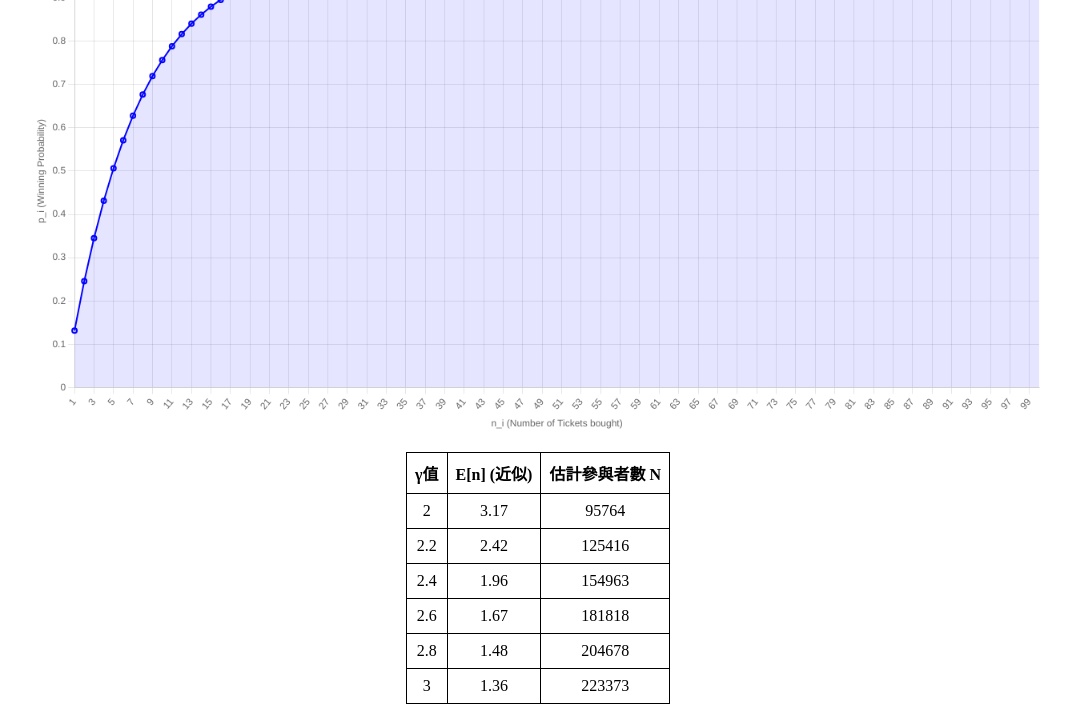
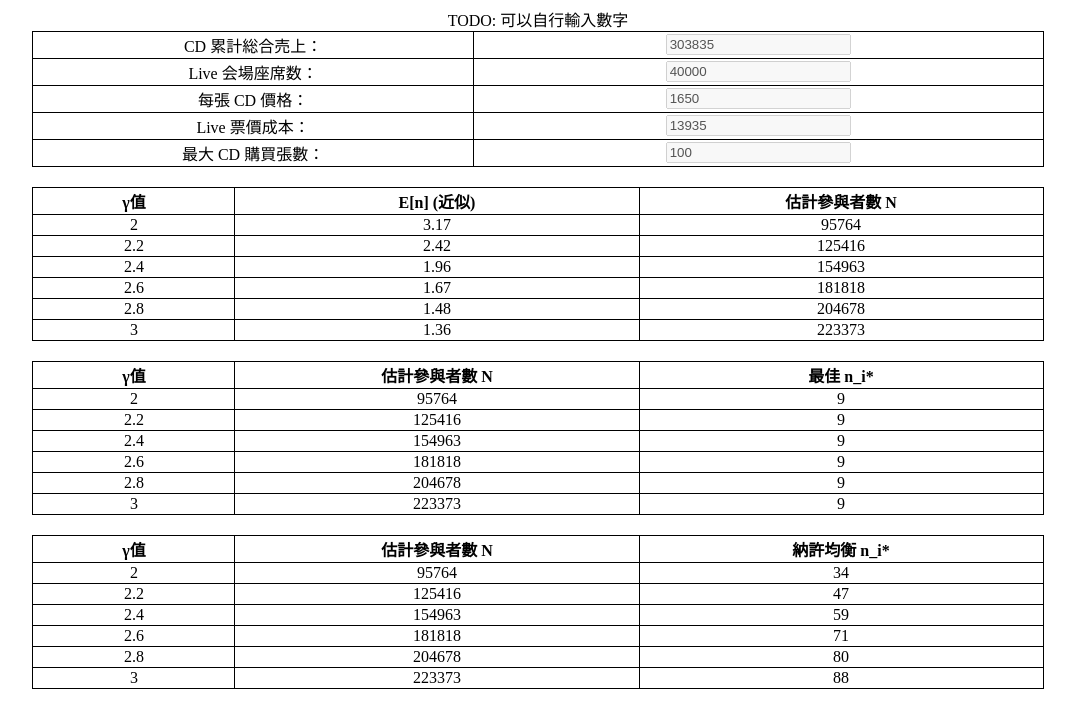
Before and after one commit to canaria3406/Ticket_Decision_Analysis, a plain HTML site: page index.html in a window 1280 px wide. Shown: the part 81-800 px from the top of the page, without its empty margins (102-1177 px from the left). Drawn offline with nearby package versions, Linux system fonts and the light colour scheme.

Commit message:
first build

```diff
--- a/index.html
+++ b/index.html
@@ -4,14 +4,52 @@
     <meta charset="UTF-8">
     <meta name="viewport" content="width=device-width, initial-scale=1.0">
     <link rel="stylesheet" href="src/main.css">
-    <script src="https://cdn.jsdelivr.net/npm/chart.js"></script>
+    <script src="https://cdnjs.cloudflare.com/ajax/libs/Chart.js/4.4.1/chart.umd.js"></script>
+    <title>Ticket Decision Analysis</title>
   </head>
   <body>
-    <canvas id="probabilityChart"></canvas>
-    <div id="tableContainer1"></div><br>
-    <canvas id="utilityChart"></canvas>
-    <div id="tableContainer2"></div><br>
-    <div id="tableContainer3"></div><br>
+
+    <h1>Ticket Decision Analysis</h1>
+
+    TODO: 可以自行輸入數字
+
+    <div>
+    <table>
+      <tbody>
+        <tr>
+          <td>CD 累計総合売上：</td>
+          <td><input type="number" id="M" value="303835" disabled></td>
+        </tr>
+        <tr>
+          <td>Live 会場座席数：</td>
+          <td><input type="number" id="K" value="40000" disabled></td>
+        </tr>
+        <tr>
+          <td>每張 CD 價格：</td>
+          <td><input type="number" id="c" value="1650" disabled></td>
+        </tr>
+        <tr>
+          <td>Live 票價成本：</td>
+          <td><input type="number" id="d" value="13935" disabled></td>
+        </tr>
+        <tr>
+          <td>最大 CD 購買張數：</td>
+          <td><input type="number" id="cd_max" value="100" disabled></td>
+        </tr>
+      </tbody>
+    </table>
+    </div>
+
+    <div id="tableContainer1"></div>
+    <div id="tableContainer2"></div>
+    <div id="tableContainer3"></div>
+
+    <div><canvas id="probabilityChart"></canvas></div>
+    <div><canvas id="utilityChart"></canvas></div>
+
   </body>
+  <footer>
+    Credits: <a href="https://github.com/BennyNTHU/Ticket">https://github.com/BennyNTHU/Ticket</a><br>
+  </footer>
   <script src="src/main.js"></script>
 </html>
--- a/src/main.css
+++ b/src/main.css
@@ -4,18 +4,25 @@ body {
   align-items: center; /* 讓 Canvas 置中 */
 }
 canvas {
-  width: 80% !important;
+  width: 100% !important;
   height: auto !important;
   margin-bottom: 20px; /* 增加間距 */
 }
+div {
+  width: 80% !important;
+  height: auto !important;
+  display: flex;
+  flex-direction: column;
+  align-items: center;
+}
 table {
-  width: 100%;
+  width: 100% !important;
   border-collapse: collapse;
+  margin-bottom: 20px;
 }
 table, th, td {
   border: 1px solid black;
 }
 th, td {
-  padding: 8px;
   text-align: center;
 }
--- a/src/main.js
+++ b/src/main.js
@@ -75,7 +75,7 @@ gamma_list.forEach(gamma => {
 });
 
 // 表格結構生成
-let tableHTML1 = "<table><thead><tr><th>γ值</th><th>E[n] (近似)</th><th>估計參與者數 N</th></tr></thead><tbody>";
+let tableHTML1 = "<table><thead><tr><th style='width: 20%;'>γ值</th><th style='width: 40%;'>E[n] (近似)</th><th style='width: 40%;'>估計參與者數 N</th></tr></thead><tbody>";
 array_gamma1.forEach(row => {
   tableHTML1 += `<tr><td>${row[0]}</td><td>${row[1]}</td><td>${row[2]}</td></tr>`;
 });
@@ -83,6 +83,65 @@ tableHTML1 += "</tbody></table>";
 
 // 顯示表格
 document.getElementById("tableContainer1").innerHTML = tableHTML1;
+
+// 估計參與者數與最佳投資決策
+const array_gamma2 = [];
+gamma_list.forEach(gamma => {
+  const weights = cd_range.map(n => Math.pow(n, -gamma));
+  const E_n = cd_range.reduce((sum, n, i) => sum + n * weights[i], 0) / weights.reduce((sum, w) => sum + w, 0);
+  const N_est = M / E_n;
+  array_gamma2.push([gamma.toString(), Math.round(N_est).toString(), n_opt.toString()]);
+});
+
+// 表格結構生成
+let tableHTML2 = "<table><thead><tr><th style='width: 20%;'>γ值</th><th style='width: 40%;'>估計參與者數 N</th><th style='width: 40%;'>最佳 n_i*</th></tr></thead><tbody>";
+array_gamma2.forEach(row => {
+  tableHTML2 += `<tr><td>${row[0]}</td><td>${row[1]}</td><td>${row[2]}</td></tr>`;
+});
+tableHTML2 += "</tbody></table>";
+
+// 顯示表格
+document.getElementById("tableContainer2").innerHTML = tableHTML2;
+
+
+
+// 計算納許均衡下的最佳投資決策
+const nash_results = [];
+gamma_list.forEach(gamma => {
+  // 估計參與者數 N
+  const weights = cd_range.map(n => Math.pow(n, -gamma));
+  const sumWeightedN = cd_range.reduce((sum, n, i) => sum + n * weights[i], 0);
+  const sumWeights = weights.reduce((sum, w) => sum + w, 0);
+  const E_n = sumWeightedN / sumWeights;
+  const N_est = M / E_n;
+
+  // 初始猜測採用前面效用最大時的 n_opt
+  let n_sym = best_response(cd_range[0], N_est, K);
+  for (let i = 0; i < 100; i++) {
+    const new_n = best_response(n_sym, N_est, K);
+    if (new_n === n_sym) {
+        break;
+    }
+    n_sym = new_n;
+  }
+  nash_results.push({ gamma, N_est, n_sym });
+});
+
+// 納許均衡下的最佳投資決策
+const array_nash = [];
+nash_results.forEach(({ gamma, N_est, n_sym }) => {
+  array_nash.push([gamma.toString(), Math.round(N_est).toString(), n_sym.toString()]);
+});
+
+// 表格結構生成
+let tableHTML3 = "<table><thead><tr><th style='width: 20%;'>γ值</th><th style='width: 40%;'>估計參與者數 N</th><th style='width: 40%;'>納許均衡 n_i*</th></tr></thead><tbody>";
+array_nash.forEach(row => {
+  tableHTML3 += `<tr><td>${row[0]}</td><td>${row[1]}</td><td>${row[2]}</td></tr>`;
+});
+tableHTML3 += "</tbody></table>";
+
+// 顯示表格
+document.getElementById("tableContainer3").innerHTML = tableHTML3;
 
 // 繪製 Winning Probability vs Number of Tickets bought 圖表
 const probabilityChart = document.getElementById("probabilityChart").getContext("2d");
@@ -112,25 +171,6 @@ new Chart(probabilityChart, {
     }
   }
 });
-
-// 估計參與者數與最佳投資決策
-const array_gamma2 = [];
-gamma_list.forEach(gamma => {
-  const weights = cd_range.map(n => Math.pow(n, -gamma));
-  const E_n = cd_range.reduce((sum, n, i) => sum + n * weights[i], 0) / weights.reduce((sum, w) => sum + w, 0);
-  const N_est = M / E_n;
-  array_gamma2.push([gamma.toString(), Math.round(N_est).toString(), n_opt.toString()]);
-});
-
-// 表格結構生成
-let tableHTML2 = "<table><thead><tr><th>γ值</th><th>估計參與者數 N</th><th>最佳 n_i*</th></tr></thead><tbody>";
-array_gamma2.forEach(row => {
-  tableHTML2 += `<tr><td>${row[0]}</td><td>${row[1]}</td><td>${row[2]}</td></tr>`;
-});
-tableHTML2 += "</tbody></table>";
-
-// 顯示表格
-document.getElementById("tableContainer2").innerHTML = tableHTML2;
 
 // 繪製 U(n) 圖表
 const utilityChart = document.getElementById("utilityChart").getContext("2d");
@@ -162,6 +202,7 @@ new Chart(utilityChart, {
     },
     plugins: {
       legend: { display: false },
+      title: { display: true, text: "U(n_i) = p_i / (cn_i + d) vs n_i" },
       tooltip: { // 啟用 Tooltip
         enabled: true,
         callbacks: {
@@ -173,41 +214,3 @@ new Chart(utilityChart, {
     }
   }
 });
-
-// 計算納許均衡下的最佳投資決策
-const nash_results = [];
-gamma_list.forEach(gamma => {
-  // 估計參與者數 N
-  const weights = cd_range.map(n => Math.pow(n, -gamma));
-  const sumWeightedN = cd_range.reduce((sum, n, i) => sum + n * weights[i], 0);
-  const sumWeights = weights.reduce((sum, w) => sum + w, 0);
-  const E_n = sumWeightedN / sumWeights;
-  const N_est = M / E_n;
-
-  // 初始猜測採用前面效用最大時的 n_opt
-  let n_sym = best_response(cd_range[0], N_est, K);
-  for (let i = 0; i < 100; i++) {
-      const new_n = best_response(n_sym, N_est, K);
-      if (new_n === n_sym) {
-          break;
-      }
-      n_sym = new_n;
-  }
-  nash_results.push({ gamma, N_est, n_sym });
-});
-
-// 納許均衡下的最佳投資決策
-const array_nash = [];
-nash_results.forEach(({ gamma, N_est, n_sym }) => {
-  array_nash.push([gamma.toString(), Math.round(N_est).toString(), n_sym.toString()]);
-});
-
-// 表格結構生成
-let tableHTML3 = "<table><thead><tr><th>γ值</th><th>估計參與者數 N</th><th>納許均衡 n_i*</th></tr></thead><tbody>";
-array_nash.forEach(row => {
-  tableHTML3 += `<tr><td>${row[0]}</td><td>${row[1]}</td><td>${row[2]}</td></tr>`;
-});
-tableHTML3 += "</tbody></table>";
-
-// 顯示表格
-document.getElementById("tableContainer3").innerHTML = tableHTML3;
```
Lines whose indentation alone changed are shown as unchanged.
